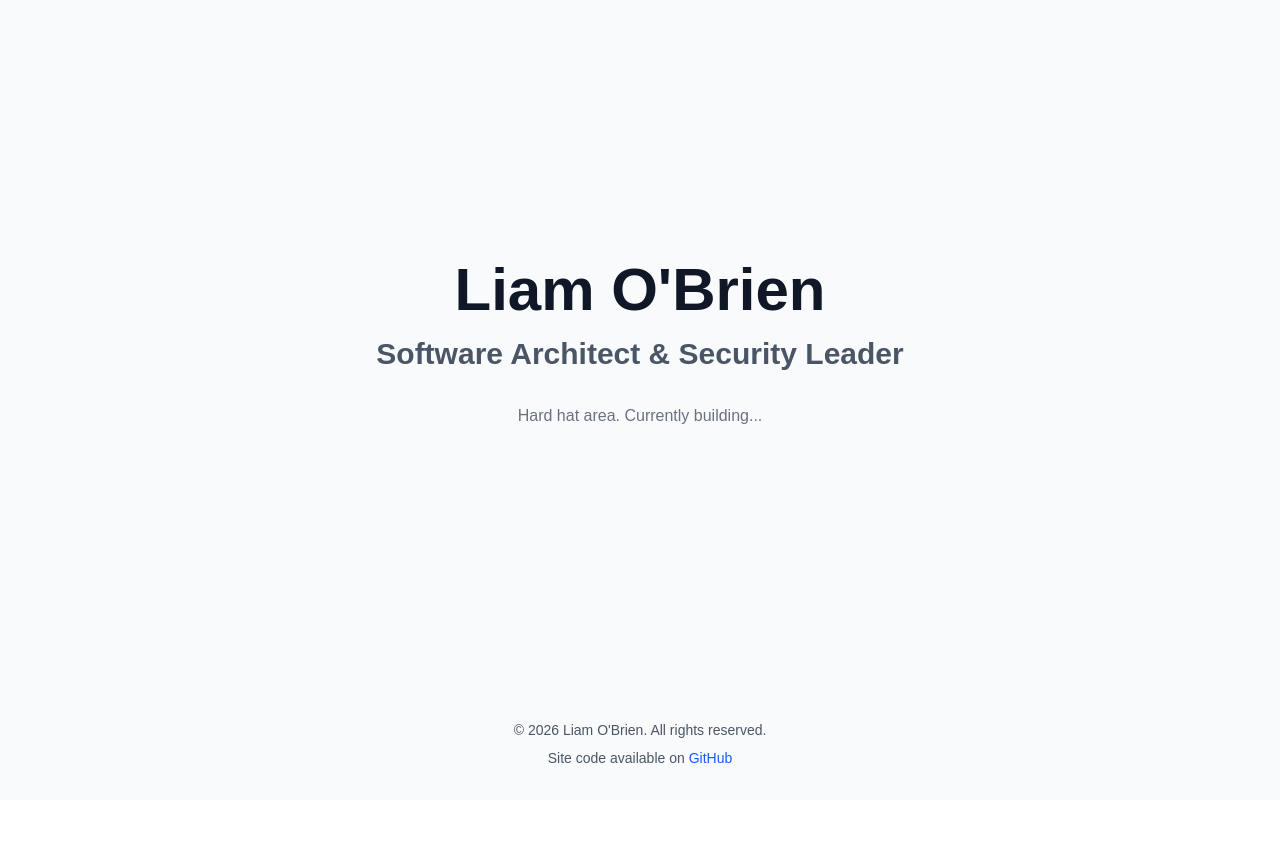
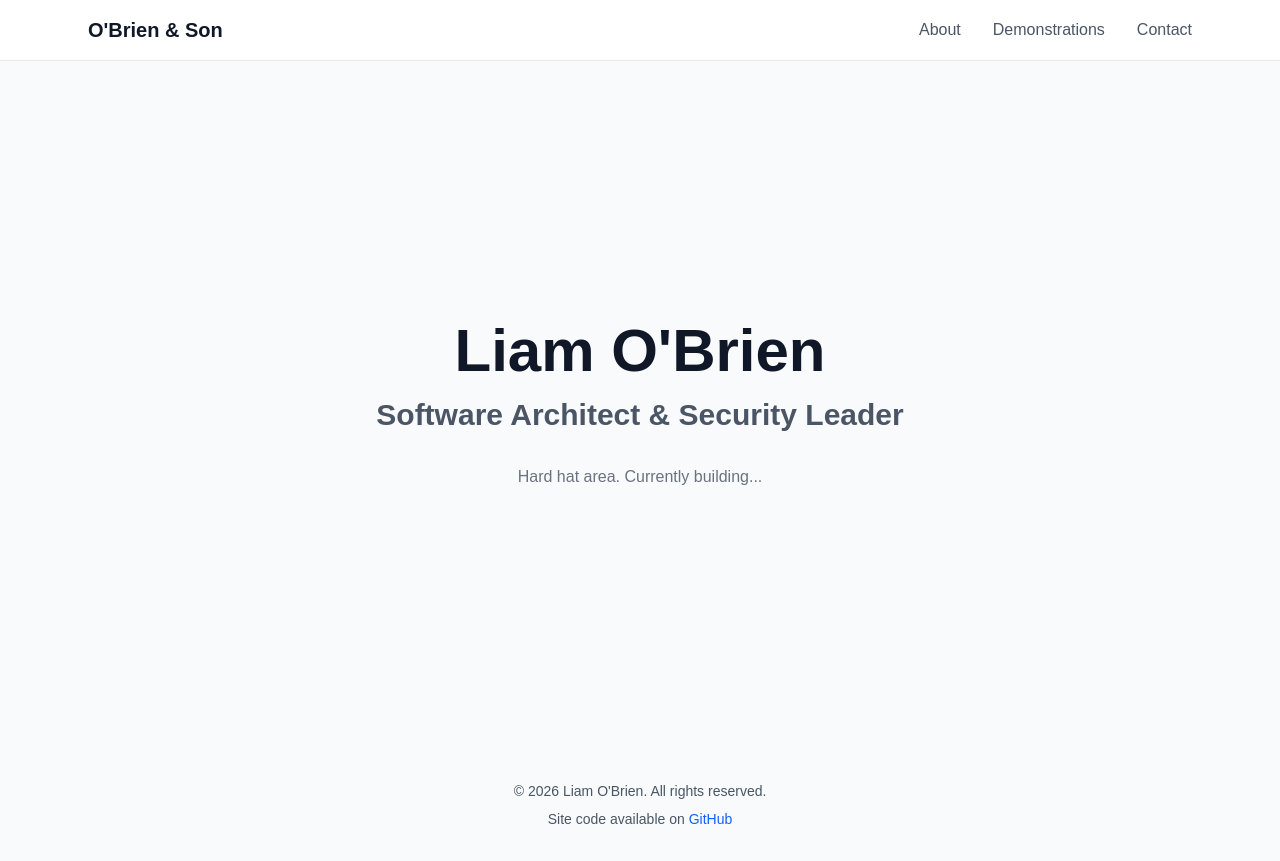
Before and after one commit to darkhorse286/obrien-portfolio, a Next.js app: page / in a window 1280 px wide. Before the commit the page ends 800 px from the top, so only its background shows below. Built offline with nearby package versions, Linux system fonts and the light colour scheme.

Commit message:
improved layout with nav component

```diff
--- a/app/layout.tsx
+++ b/app/layout.tsx
@@ -1,6 +1,7 @@
 import type { Metadata } from "next";
 import { Geist, Geist_Mono } from "next/font/google";
 import "./globals.css";
+import Navigation from "@/components/Navigation";
 
 const geistSans = Geist({
   variable: "--font-geist-sans",
@@ -14,7 +15,7 @@ const geistMono = Geist_Mono({
 
 export const metadata: Metadata = {
   title: "O'Brien & Son",
-  description: "Collection of projects by Liam O'Brien",
+  description: "Collection of demonstrations and projects created by Liam O'Brien",
 };
 
 export default function RootLayout({
@@ -27,6 +28,7 @@ export default function RootLayout({
       <body
         className={`${geistSans.variable} ${geistMono.variable} antialiased`}
       >
+        <Navigation/>
         {children}
       </body>
     </html>
```
